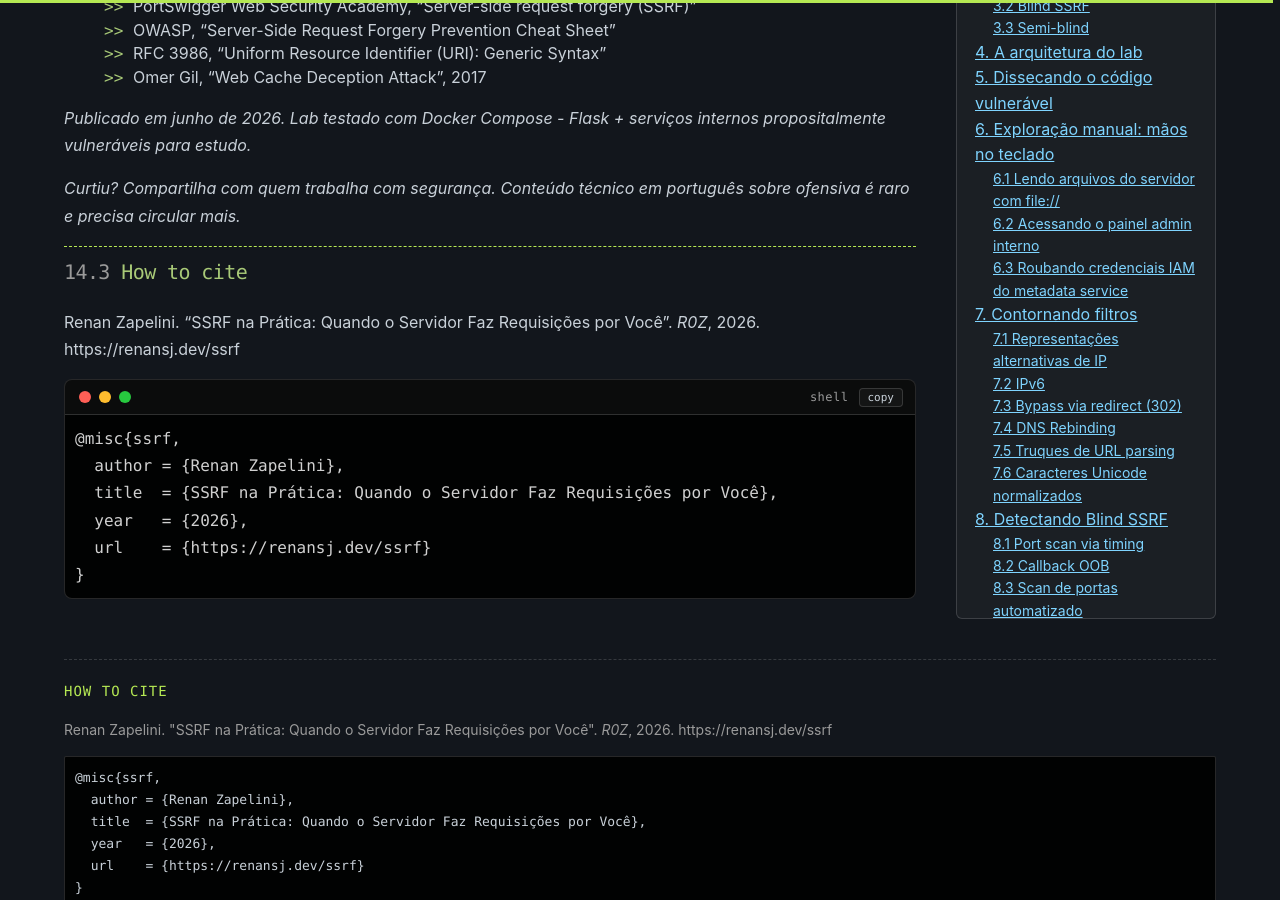
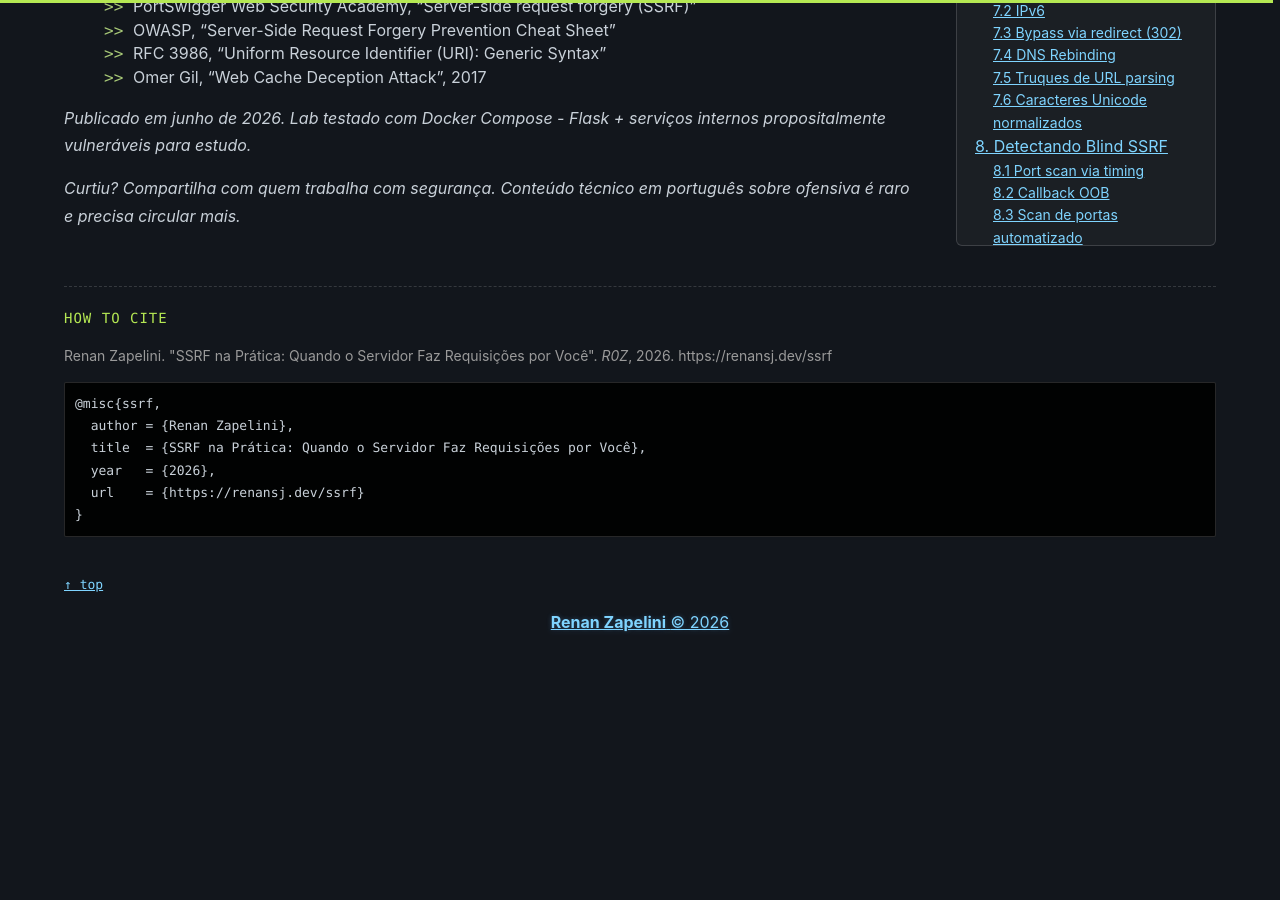
Before and after one commit to renansj/renansj.github.io, a Jekyll site: the page built from _posts/2026-06-10-ssrf.md, in a window 1280 px wide and 900 px high, scrolled down 22742 px. Built offline with Jekyll 4.4.1, drawn with Linux system fonts in a browser that asks for light colours; after the commit the page ends 23389 px from its top, so only the background shows below that.

Commit message:
fix: remove duplicate citation block + align ASCII diagram

````diff
--- a/_posts/2026-06-10-ssrf.md
+++ b/_posts/2026-06-10-ssrf.md
@@ -89,7 +89,7 @@
 
 ```
 ┌─────────────────────────────────────────────────────────┐
-│                   Rede Docker (172.28.0.0/16)            │
+│                   Rede Docker (172.28.0.0/16)           │
 │                                                         │
 │  ┌──────────────┐    ┌──────────────┐                   │
 │  │ Admin Panel  │    │    Redis     │                   │
@@ -99,7 +99,7 @@
 │                                                         │
 │  ┌──────────────┐    ┌──────────────────────────────┐   │
 │  │  Metadata    │    │   App Flask (vulnerável)     │   │
-│  │  :80         │    │   :5000 -> exposta em :8080   │   │
+│  │  :80         │    │   :5000 -> exposta em :8080  │   │
 │  │ 172.28.0.100 │    │                              │   │
 │  └──────────────┘    └──────────────────────────────┘   │
 └─────────────────────────────────────────────────────────┘
@@ -819,18 +819,3 @@
 *Publicado em junho de 2026. Lab testado com Docker Compose - Flask + serviços internos propositalmente vulneráveis para estudo.*
 
 *Curtiu? Compartilha com quem trabalha com segurança. Conteúdo técnico em português sobre ofensiva é raro e precisa circular mais.*
-
----
-
-### How to cite
-
-Renan Zapelini. "SSRF na Prática: Quando o Servidor Faz Requisições por Você". *R0Z*, 2026. https://renansj.dev/ssrf
-
-```
-@misc{ssrf,
-  author = {Renan Zapelini},
-  title  = {SSRF na Prática: Quando o Servidor Faz Requisições por Você},
-  year   = {2026},
-  url    = {https://renansj.dev/ssrf}
-}
-```
````
